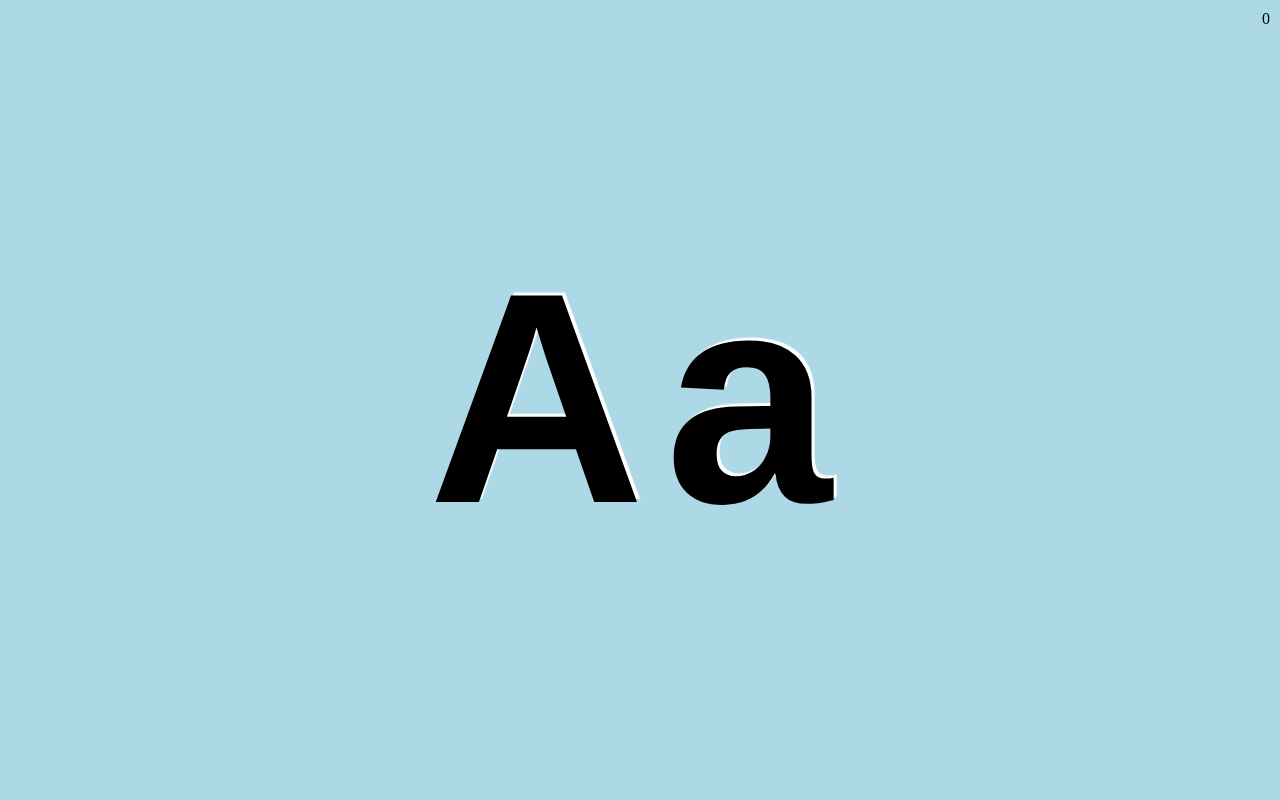
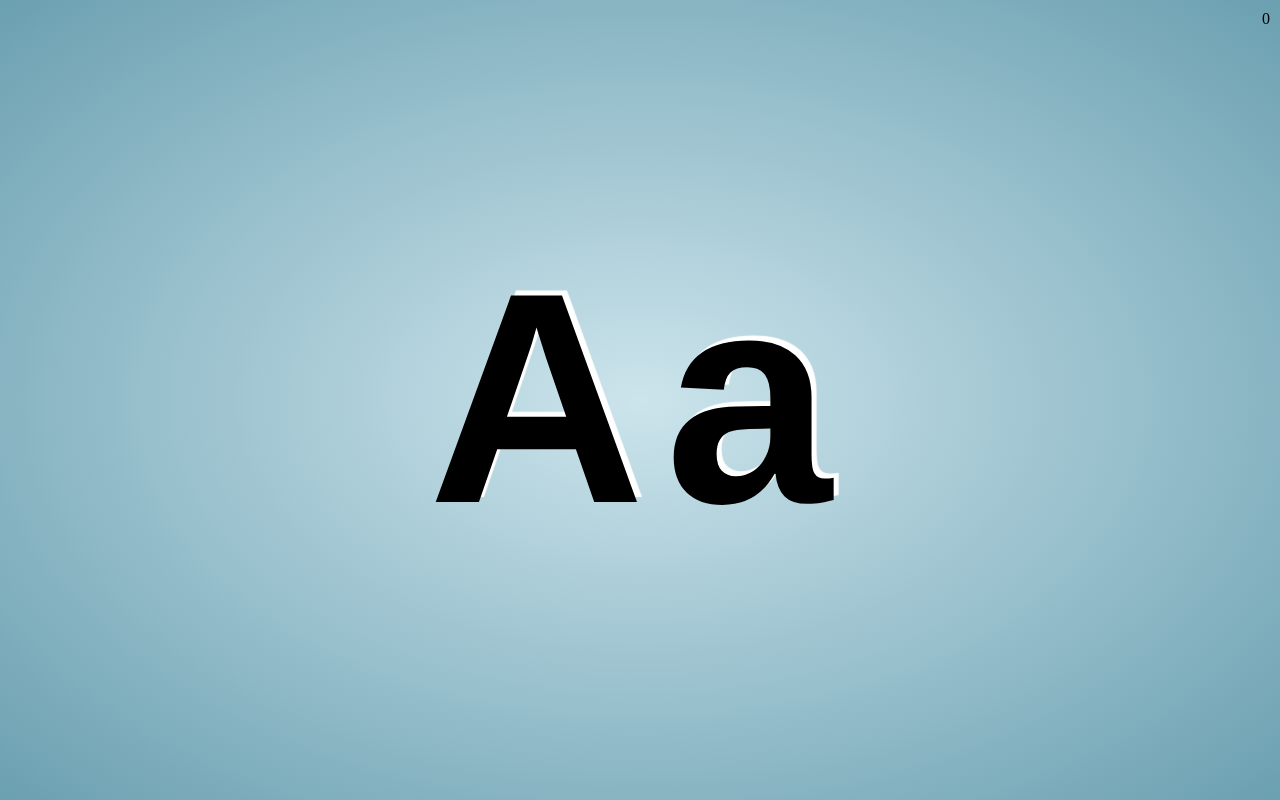
Before and after one commit to pastgift/baby-keyboard-training, a plain HTML site: page index.html in a window 1280 px wide. Drawn offline with Linux system fonts and the light colour scheme.

Commit message:
update bgcolor

```diff
--- a/index.html
+++ b/index.html
@@ -15,7 +15,7 @@
     letter-spacing: 10px;
   }
   #container {
-    background-color: lightblue;
+    background-image: radial-gradient(#cce4ec, #6ba0b1);
     height: 100%;
     width: 100%;
     position: fixed;
@@ -26,7 +26,7 @@
   #key {
     font-size: 300px;
     font-weight: bold;
-    text-shadow: 3px -3px 1px #fff;
+    text-shadow: 5px -5px 1px #fff;
     position: relative;
     letter-spacing: 20px;
   }
```
